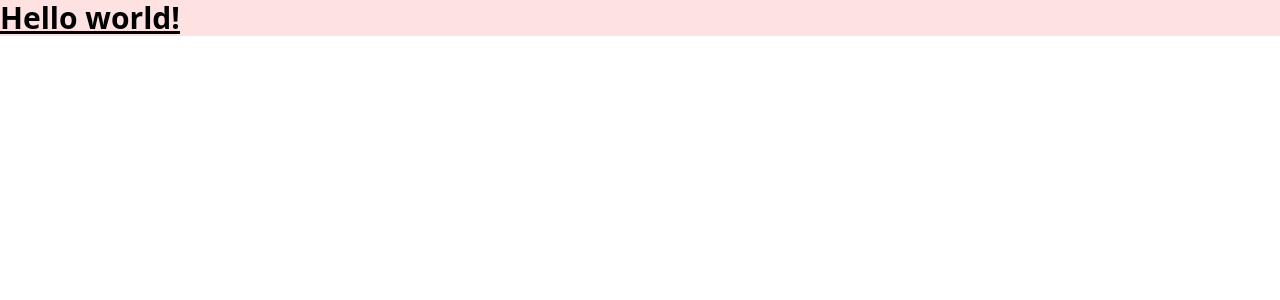
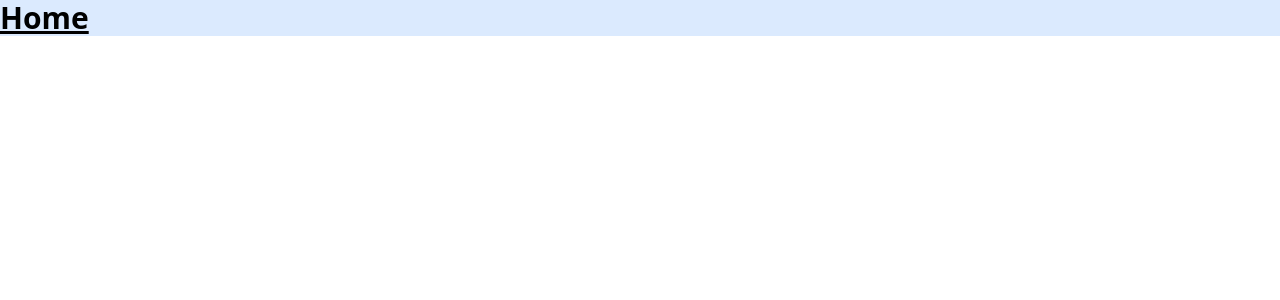
Before and after one commit to JEIZHER/Limitless, a React (Vite) app: page / in a window 1280 px wide. Shown: the top 300 px of the page. Built offline with nearby package versions, Linux system fonts and the light colour scheme.

Commit message:
creada estructura base de paginas e instalado react-router-dom

```diff
--- a/index.html
+++ b/index.html
@@ -1,4 +1,4 @@
-<!doctype html>
+<!DOCTYPE html>
 <html lang="en">
 	<head>
 		<meta charset="UTF-8" />
--- a/package.json
+++ b/package.json
@@ -11,7 +11,8 @@
   },
   "dependencies": {
     "react": "^18.2.0",
-    "react-dom": "^18.2.0"
+    "react-dom": "^18.2.0",
+    "react-router-dom": "^6.15.0"
   },
   "devDependencies": {
     "@types/react": "^18.2.15",
--- a/src/App.jsx
+++ /dev/null
@@ -1,13 +0,0 @@
-import "./App.css";
-
-function App() {
-  return (
-    <>
-      <div>
-        <h1 className="text-3xl font-bold underline bg-red-100">Hello world!</h1>
-      </div>
-    </>
-  );
-}
-
-export default App;
--- /dev/null
+++ b/src/Pages/App/index.jsx
@@ -0,0 +1,22 @@
+import { useRoutes, BrowserRouter } from 'react-router-dom'
+import Home from '../Home'
+import CriptoProject from '../CriptoProject'
+import './App.css'
+
+const AppRoutes = () => {
+	let routes = useRoutes([
+		{ path: '/', element: <Home /> },
+		{ path: '/Cripto-Project', element: <CriptoProject /> },
+	])
+	return routes
+}
+
+const App = () => {
+	return (
+		<BrowserRouter>
+			<AppRoutes />
+		</BrowserRouter>
+	)
+}
+
+export default App
--- /dev/null
+++ b/src/Pages/CriptoProject/index.jsx
@@ -0,0 +1,13 @@
+function CriptoProject() {
+	return (
+		<>
+			<div>
+				<h1 className='text-3xl font-bold underline bg-green-100'>
+					CriptoProject
+				</h1>
+			</div>
+		</>
+	)
+}
+
+export default CriptoProject
--- /dev/null
+++ b/src/Pages/Home/index.jsx
@@ -0,0 +1,11 @@
+function Home() {
+	return (
+		<>
+			<div>
+				<h1 className='text-3xl font-bold underline bg-blue-100'>Home</h1>
+			</div>
+		</>
+	)
+}
+
+export default Home
```
Also changed, not shown: src/main.jsx (+5 -4 lines), src/Pages/App/App.css (renamed from src/App.css), 1 other file (tests, documents, lock files or other folders). Lines whose indentation alone changed are shown as unchanged.
